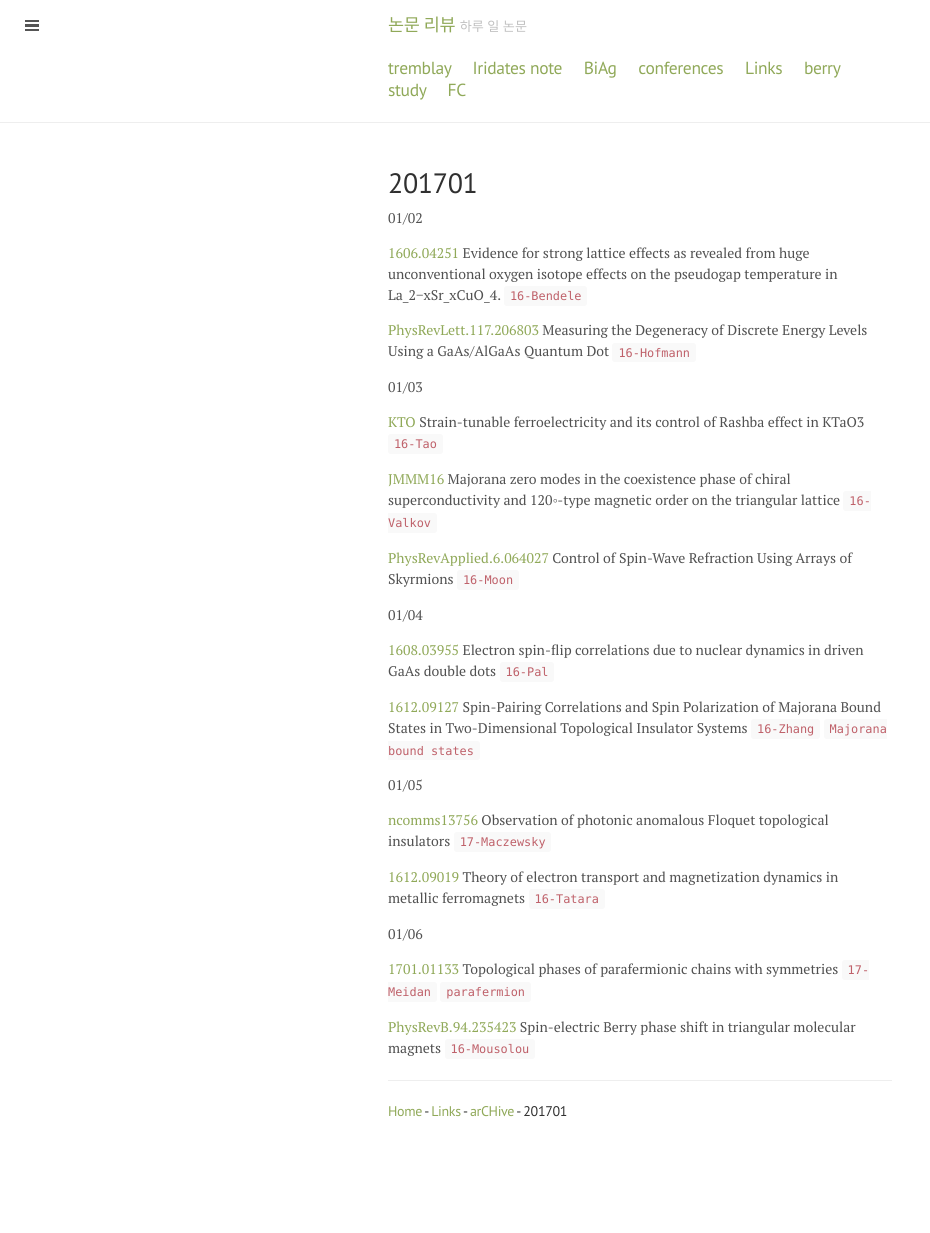
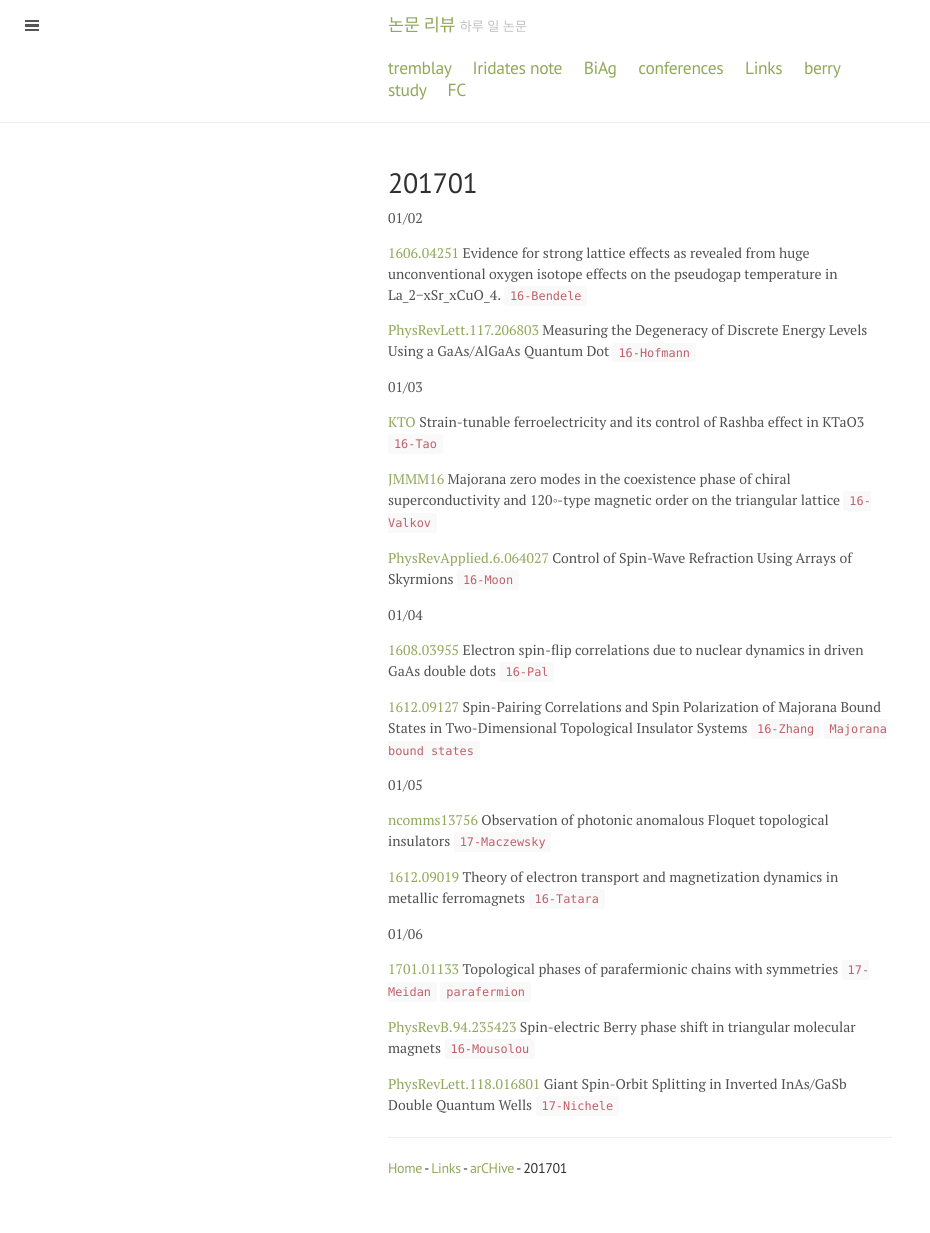
Before and after one commit to qkrwlsghdcjsworlt/work, a Jekyll site: the page built from 201701.md, in a window 1280 px wide. Shown: the whole page, without its empty margins (0-930 px from the left). Built offline with Jekyll 4.4.1, drawn with Linux system fonts in a browser that asks for light colours; before the commit the page ends 1176 px from its top, so only the background shows below that.

Commit message:
“update”

```diff
--- a/201701.md
+++ b/201701.md
@@ -38,6 +38,9 @@ Topological Insulator Systems `16-Zhang` `Majorana bound states`
 
 [PhysRevB.94.235423]({{ site.baseurl }}/public/201701/16-Mousolou-spin-electric-berry-phase-PRB.pdf) Spin-electric Berry phase shift in triangular molecular magnets `16-Mousolou`
 
+[PhysRevLett.118.016801](http://journals.aps.org/prl/abstract/10.1103/PhysRevLett.118.016801) Giant Spin-Orbit Splitting in Inverted InAs/GaSb Double Quantum Wells `17-Nichele`
+
+
 
 ---
 
```
Also changed, not shown: 2 other files.
